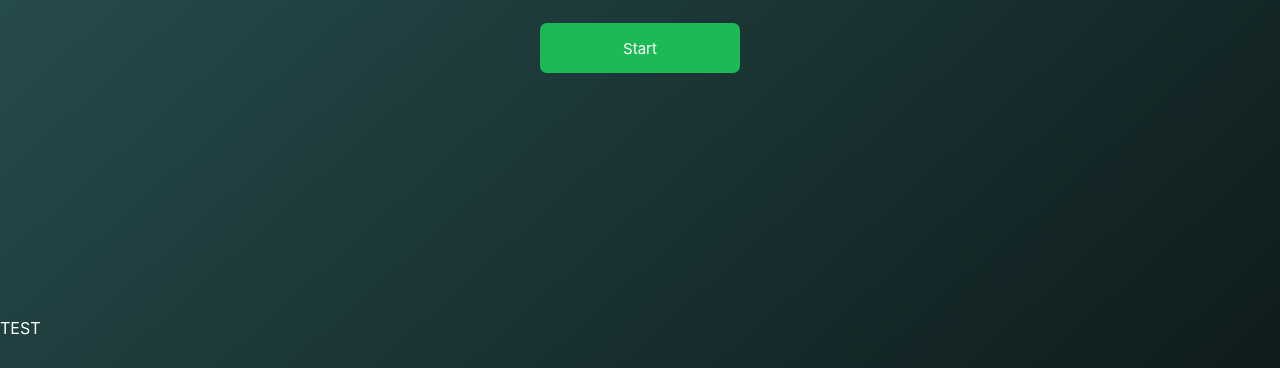
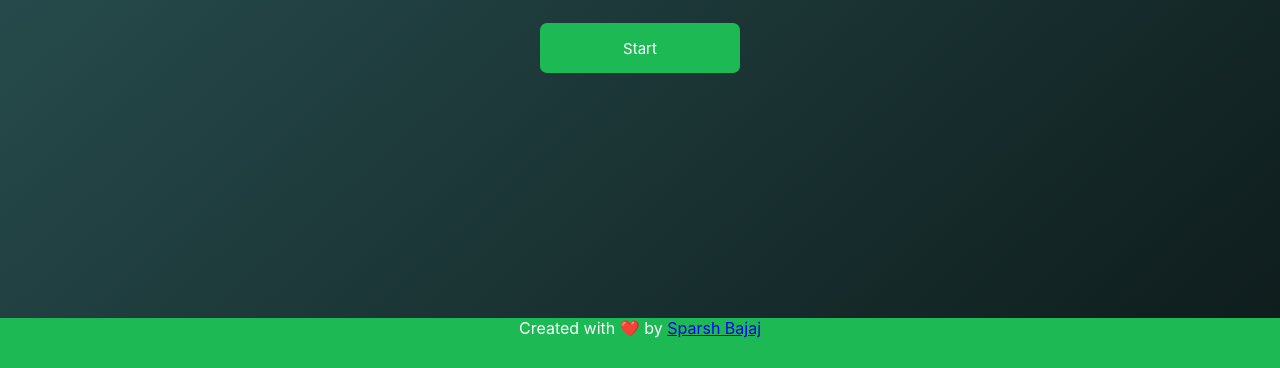
Before and after one commit to sparshbajaj/mudic, a React app: page public/index.html in a window 1280 px wide. Shown: the part 432-800 px from the top of the page. Built offline with nearby package versions, Linux system fonts and the light colour scheme; a web font is replaced by a local one.

Commit message:
Update index.html

```diff
--- a/public/index.html
+++ b/public/index.html
@@ -28,6 +28,8 @@
       .footer {
   height: 50px;
   margin-top: -50px;
+  text-align: center!important;
+  background-color: #1DB954!important;
 }
     </style>
   </head>
@@ -68,6 +70,6 @@
   firebase.initializeApp(firebaseConfig);
   firebase.analytics();
 </script>
-<footer class="footer">TEST</footer>
+<footer class="footer">Created with ❤️ by <a href="sparshbajaj.co">Sparsh Bajaj</a></footer>
   </body>
 </html>
```
